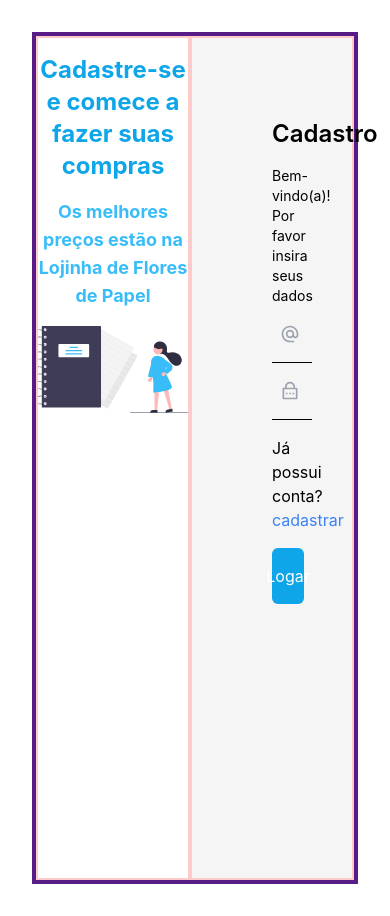
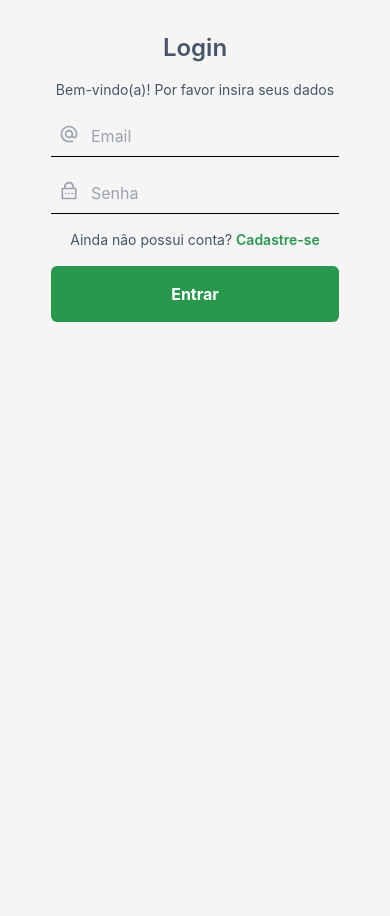
Before and after one commit to ca-madureira/floricultura-mern-stack, a React (Vite) app in the folder frontend/: page /login in a window 390 px wide. Built offline with nearby package versions, Linux system fonts and the light colour scheme.

Commit message:
style: style authentication components

```diff
--- a/frontend/src/App.tsx
+++ b/frontend/src/App.tsx
@@ -9,14 +9,14 @@ import MainLayout from "./components/MainLayout";
 import { Home } from "./pages/Home";
 import { Cart } from "./pages/Cart";
 
-// const ProtectedRoutes = ({ children }: { children: React.ReactNode }) => {
-//   const { isAuthenticated } = useSelector((state: RootState) => state.user);
-//   if (!isAuthenticated) {
-//     return <Navigate to="/login" replace />;
-//   }
+const ProtectedRoutes = ({ children }: { children: React.ReactNode }) => {
+  const { isAuthenticated } = useSelector((state: RootState) => state.user);
+  if (!isAuthenticated) {
+    return <Navigate to="/login" replace />;
+  }
 
-//   return children;
-// };
+  return children;
+};
 
 const AuthenticatedUser = ({ children }: { children: React.ReactNode }) => {
   const { isAuthenticated } = useSelector((state: RootState) => state.user);
@@ -32,9 +32,9 @@ const appRouter = createBrowserRouter([
   {
     path: "/",
     element: (
-      // <ProtectedRoutes>
-      <MainLayout />
-      // </ProtectedRoutes>
+      <ProtectedRoutes>
+        <MainLayout />
+      </ProtectedRoutes>
     ),
     children: [
       {
--- a/frontend/src/components/auth/Login.tsx
+++ b/frontend/src/components/auth/Login.tsx
@@ -1,47 +1,46 @@
 import { useForm } from "react-hook-form";
-// import { useMutation } from "@tanstack/react-query";
+import { useMutation } from "@tanstack/react-query";
 import { zodResolver } from "@hookform/resolvers/zod";
 import { MdOutlineAlternateEmail } from "react-icons/md";
 import { RiLockPasswordLine } from "react-icons/ri";
-import signupImage from "../../assets/notebook.svg";
-// import { login } from "../../services/users";
-import { registerSchema } from "../../schemas/userSchema";
-// import { useDispatch } from "react-redux";
-// import { setLogin } from "../../store/auth-slice";
-// import { useNavigate } from "react-router-dom";
+
+import signupImage from "../../assets/signup_login.svg";
+import { login } from "../../services/users";
+import { setLogin } from "../../store/auth-slice";
+import { loginSchema } from "../../schemas/userSchema";
+import { useNavigate } from "react-router-dom";
+import { useDispatch } from "react-redux";
 
 export const Login = () => {
-  // const dispatch = useDispatch();
-  // const navigate = useNavigate();
+  const navigate = useNavigate();
+  const dispatch = useDispatch();
 
-  // const { mutate } = useMutation({
-  //   mutationFn: ({ email, password }: { email: string; password: string }) => {
-  //     return login({ email, password });
-  //   },
-  //   onSuccess: (data) => {
-  //     // // Salva no localStorage os dados do usuário e o token
-  //     // localStorage.setItem("account", JSON.stringify(data)); // Salva as informações no localStorage
+  const { mutate } = useMutation({
+    mutationFn: ({ email, password }: { email: string; password: string }) => {
+      return login({ email, password });
+    },
+    onSuccess: (data) => {
+      if (data?.userWithoutPassword && data?.token) {
+        dispatch(
+          setLogin({
+            user: data.userWithoutPassword,
+            token: data.token,
+          })
+        );
+        navigate("/");
+      }
+      console.log(data);
+    },
+  });
 
-  //     // // Atualiza o estado do Redux
-  //     // dispatch(setLogin({ user: data.user, token: data.token }));
-
-  //     // // Redireciona para a home
-  //     // navigate("/", { replace: true });
-  //     console.log(data);
-  //     console.log("sucesso");
-  //   },
-  //   onError: (error) => {
-  //     console.log("Erro no login:", error);
-  //     // Aqui, você pode mostrar uma mensagem de erro
-  //   },
-  // });
+  console.log("storage", localStorage.getItem("account"));
 
   const {
     register,
     handleSubmit,
     formState: { errors, isValid },
   } = useForm({
-    resolver: zodResolver(registerSchema),
+    resolver: zodResolver(loginSchema),
     defaultValues: {
       email: "",
       password: "",
@@ -50,30 +49,28 @@ export const Login = () => {
   });
 
   const onSubmit = (data: { email: string; password: string }) => {
-    // mutate(data);
-    console.log("sucesso");
-    console.log(data);
+    mutate(data);
   };
 
   return (
-    <section className="w-full min-h-screen flex items-start border-4 border-purple-900">
-      <section className="relative w-1/2 min-h-screen flex flex-col border-2 border-red-200">
+    <section className="flex justify-center h-screen md:items-start ">
+      <section className="relative w-1/2 flex flex-col hidden md:block">
         <section>
-          <h1 className="text-2xl text-sky-500 font-bold my-4">
-            Cadastre-se e comece a fazer suas compras
+          <h1 className="text-2xl text-[#27984c] font-bold my-4">
+            Faça seu login e vamos às compras
           </h1>
-          <p className="text-lg text-sky-400 font-bold my-4">
-            Os melhores preços estão na Lojinha de Flores de Papel
+          <p className="text-lg text-gray-400 font-light  my-4">
+            Os melhores preços estão aqui!
           </p>
         </section>
         <img src={signupImage} className="w-full h-full object-cover" />
       </section>
 
-      <section className="w-1/2 min-h-screen bg-[#f5f5f5] flex flex-col p-20 border-2 border-red-200">
+      <section className=" md:w-1/2 flex flex-col md:p-20 ">
         <h1 className="text-lg text-[#060606] font-semibold"></h1>
         <section>
-          <h3 className="text-2xl font-semibold mb-4">Cadastro</h3>
-          <p className="text-sm mb-2">
+          <h3 className="text-2xl font-semibold mb-4 text-slate-600">Login</h3>
+          <p className="text-sm mb-2 text-slate-600">
             Bem-vindo(a)! Por favor insira seus dados
           </p>
           <section className="flex flex-col">
@@ -99,7 +96,7 @@ export const Login = () => {
                   {errors.email?.message}
                 </p>
               )}
-              <MdOutlineAlternateEmail className="absolute left-2 top-2.5 w-5 h-5 text-gray-400" />
+              <MdOutlineAlternateEmail className="absolute left-2 top-4 w-5 h-5 text-gray-400" />
             </div>
 
             <div className="relative">
@@ -123,25 +120,28 @@ export const Login = () => {
                   {errors.password?.message}
                 </p>
               )}
-              <RiLockPasswordLine className="absolute left-2 top-2.5 w-5 h-5 text-gray-400" />
+              <RiLockPasswordLine className="absolute left-2 top-4 w-5 h-5 text-gray-400" />
             </div>
 
-            <p className="mt-2">
-              Já possui conta?{" "}
-              <a href="/signup" className="text-blue-500">
-                cadastrar
+            <p className="mt-2 text-sm text-slate-600">
+              Ainda não possui conta?{" "}
+              <a
+                href="/signup"
+                className="text-[#27984c] font-semibold hover:underline"
+              >
+                Cadastre-se
               </a>
             </p>
           </section>
 
-          <section className="w-full flex flex-col my-4 ">
+          <section className="w-full flex flex-col my-4">
             <button
               type="submit"
               disabled={!isValid}
-              onClick={handleSubmit(onSubmit)} // Aqui você já está usando o handleSubmit
-              className="w-full text-white bg-sky-500 rounded-md p-4 text-center flex items-center justify-center cursor-pointer"
+              onClick={handleSubmit(onSubmit)}
+              className="w-full text-white font-bold bg-[#27984c] rounded-md p-4 text-center flex items-center justify-center cursor-pointer"
             >
-              Logar
+              Entrar
             </button>
           </section>
         </section>
--- a/frontend/src/components/auth/Register.tsx
+++ b/frontend/src/components/auth/Register.tsx
@@ -5,7 +5,7 @@ import { MdOutlineAlternateEmail } from "react-icons/md";
 import { RiLockPasswordLine } from "react-icons/ri";
 import { FaRegUser } from "react-icons/fa";
 
-import signupImage from "../../assets/notebook.svg";
+import signupImage from "../../assets/signup_login.svg";
 import { signup } from "../../services/users";
 import { registerSchema } from "../../schemas/userSchema";
 import { useNavigate } from "react-router-dom";
@@ -58,24 +58,26 @@ export const Register = () => {
   };
 
   return (
-    <section className="w-full min-h-screen flex items-start border-4 border-purple-900">
-      <section className="relative w-1/2 min-h-screen flex flex-col border-2 border-red-200">
-        <section>
-          <h1 className="text-2xl text-sky-500 font-bold my-4">
-            Cadastre-se e comece a fazer suas compras
+    <section className="flex justify-center h-screen md:items-start ">
+      <section className="relative w-1/2 flex flex-col hidden md:block ">
+        <section className="">
+          <h1 className="text-2xl text-[#27984c] font-bold my-4">
+            Faça seu cadastro e conheça nossa papelaria
           </h1>
-          <p className="text-lg text-sky-400 font-bold my-4">
-            Os melhores preços estão na Lojinha de Flores de Papel
+          <p className="text-lg text-gray-400 font-light  my-4">
+            Os melhores preços estão aqui!
           </p>
         </section>
         <img src={signupImage} className="w-full h-full object-cover" />
       </section>
 
-      <section className="w-1/2 min-h-screen bg-[#f5f5f5] flex flex-col p-20 border-2 border-red-200">
+      <section className=" md:w-1/2 bg-[#f5f5f5] flex flex-col md:p-20">
         <h1 className="text-lg text-[#060606] font-semibold"></h1>
-        <section>
-          <h3 className="text-2xl font-semibold mb-4">Cadastro</h3>
-          <p className="text-sm mb-2">
+        <section className="">
+          <h3 className="text-2xl font-semibold mb-4 text-slate-600">
+            Cadastro
+          </h3>
+          <p className="text-sm mb-2 text-slate-600">
             Bem-vindo(a)! Por favor insira seus dados
           </p>
           <section className="flex flex-col">
@@ -100,7 +102,7 @@ export const Register = () => {
                   {errors.name?.message}
                 </p>
               )}
-              <FaRegUser className="absolute left-2 top-2.5 w-5 h-5 text-gray-400" />
+              <FaRegUser className="absolute left-2 top-4 w-5 h-5 text-gray-400" />
             </div>
 
             <div className="relative">
@@ -125,7 +127,7 @@ export const Register = () => {
                   {errors.email?.message}
                 </p>
               )}
-              <MdOutlineAlternateEmail className="absolute left-2 top-2.5 w-5 h-5 text-gray-400" />
+              <MdOutlineAlternateEmail className="absolute left-2 top-4 w-5 h-5 text-gray-400" />
             </div>
 
             <div className="relative">
@@ -149,7 +151,7 @@ export const Register = () => {
                   {errors.password?.message}
                 </p>
               )}
-              <RiLockPasswordLine className="absolute left-2 top-2.5 w-5 h-5 text-gray-400" />
+              <RiLockPasswordLine className="absolute left-2 top-4 w-5 h-5 text-gray-400" />
             </div>
 
             <div className="relative">
@@ -174,12 +176,15 @@ export const Register = () => {
                   {errors.confirmPassword?.message}
                 </p>
               )}
-              <RiLockPasswordLine className="absolute left-2 top-2.5 w-5 h-5 text-gray-400" />
+              <RiLockPasswordLine className="absolute left-2 top-4 w-5 h-5 text-gray-400" />
             </div>
 
-            <p className="mt-2">
+            <p className="mt-2 text-sm text-slate-600">
               Já possui conta?{" "}
-              <a href="/login" className="text-blue-500">
+              <a
+                href="/login"
+                className="text-[#27984c] font-semibold hover:underline"
+              >
                 Login
               </a>
             </p>
@@ -189,8 +194,8 @@ export const Register = () => {
             <button
               type="submit"
               disabled={!isValid}
-              onClick={handleSubmit(onSubmit)} // Aqui você já está usando o handleSubmit
-              className="w-full text-white bg-sky-500 rounded-md p-4 text-center flex items-center justify-center "
+              onClick={handleSubmit(onSubmit)}
+              className="w-full text-white font-bold rounded-md p-4 text-center flex items-center justify-center bg-[#27984c]"
             >
               Cadastrar
             </button>
--- a/frontend/src/index.css
+++ b/frontend/src/index.css
@@ -3,7 +3,7 @@
 @tailwind utilities;
 
 body {
-  @apply bg-white;
+  @apply bg-[#f5f5f5];
   margin: 0;
   font-family: "Inter", sans-serif;
 }
```
